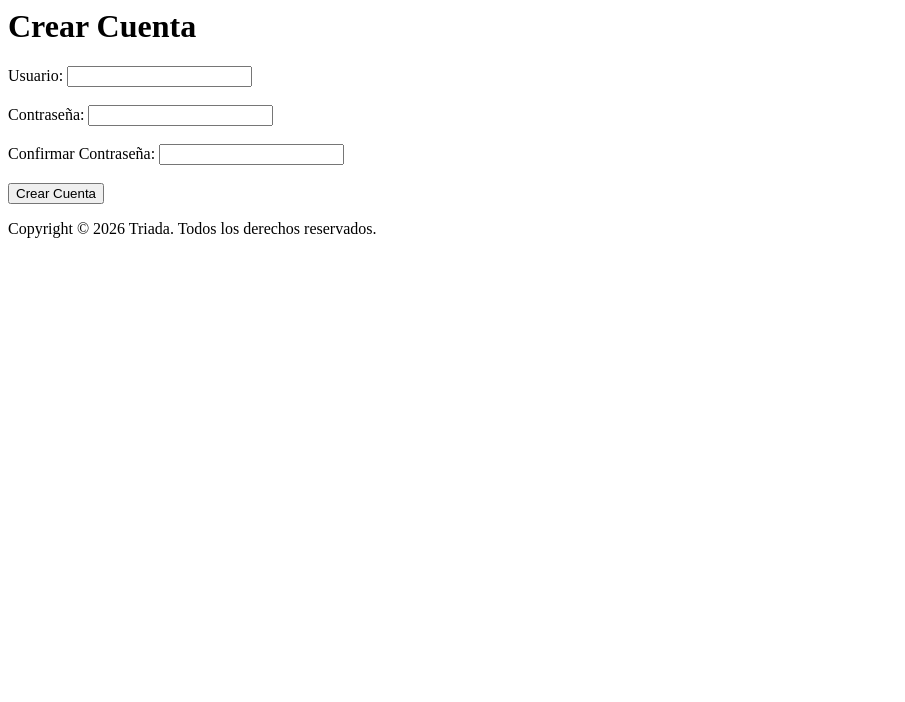
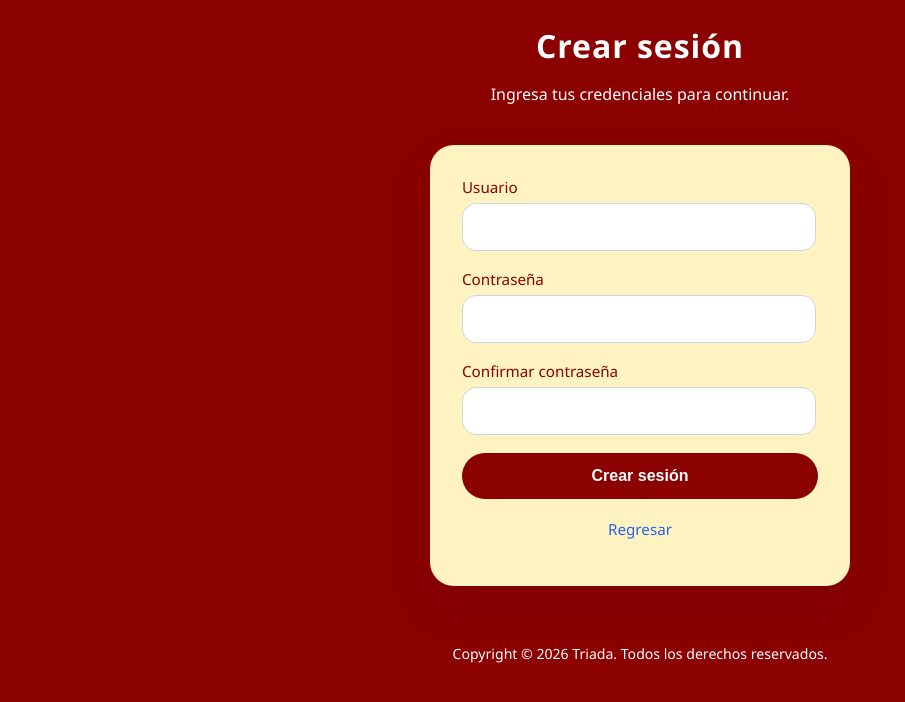
Before and after one commit to martinezgalazhugo-cloud/ProyectoFinal, a plain HTML site: page html/CrearSesion.html in a window 1280 px wide. Shown: the whole page, without its empty margins (0-905 px from the left). Drawn offline with Linux system fonts and the light colour scheme.

Commit message:
Inicio de Sesion
Co-authored-by: Copilot <copilot@github.com>

```diff
--- /dev/null
+++ b/css/stylesSesion.css
@@ -0,0 +1,121 @@
+/* stylesSesion.css */
+/* Estilos para la página de inicio de sesión */
+body {
+  margin: 0;
+  font-family: 'Segoe UI', Arial;
+  min-height: 100vh;
+  background: #8B0000;
+  color: #ffffff;
+}
+
+/* Estilos del encabezado de la página */
+header {
+  text-align: center;
+  padding: 24px 16px 0;
+}
+
+header h1 {
+  margin: 0;
+  font-size: 2rem;
+  letter-spacing: 0.03em;
+}
+
+main {
+  display: flex;
+  justify-content: center;
+  align-items: center;
+  padding: 24px;
+}
+
+/* Ajuste del contenedor del formulario y la tarjeta blanca */
+#section-login {
+  width: 100%;
+  max-width: 420px;
+}
+
+.login-card {
+  background: #fff3c2;
+  border-radius: 24px;
+  box-shadow: 0 20px 50px rgba(15, 23, 42, 0.08);
+  padding: 32px;
+}
+
+#section-login form {
+  display: grid;
+  gap: 18px;
+}
+
+#section-login label {
+  display: block;
+  font-size: 0.95rem;
+  margin-bottom: 6px;
+  color: #8B0000;
+}
+
+/* Estilo de los campos de entrada */
+#section-login input {
+  width: 90%;
+  padding: 14px 16px;
+  border: 1px solid #cbd5e1;
+  border-radius: 14px;
+  font-size: medium;
+  transition: border-color 0.2s ease, box-shadow 0.2s ease;
+}
+
+/* Enfoque visible para mejorar la accesibilidad */
+#section-login input:focus {
+  outline: none;
+  border-color: #5b8dff;
+  box-shadow: 0 0 0 4px rgba(91, 141, 255, 0.16);
+}
+
+/* Estilo del botón principal de inicio de sesión */
+.btn-login {
+  width: 100%;
+  display: inline-flex;
+  justify-content: center;
+  align-items: center;
+  padding: 14px 18px;
+  border: none;
+  border-radius: 999px;
+  background: #8B0000;
+  color: #ffffff;
+  font-size: 1rem;
+  font-weight: 600;
+  cursor: pointer;
+  transition: background 0.2s ease, transform 0.15s ease;
+}
+
+/* Hover y efecto visual al presionar */
+.btn-login:hover {
+  background: #c10000;
+}
+
+.btn-login:active {
+  transform: translateY(1px);
+}
+
+/* Texto con enlace para registrar una nueva cuenta */
+.account-text {
+  margin-top: 20px;
+  text-align: center;
+  font-size: 0.95rem;
+  color: #475569;
+}
+
+.account-text a {
+  color: #2563eb;
+  text-decoration: none;
+}
+
+/* Estilo del enlace al pasar el ratón */
+.account-text a:hover {
+  text-decoration: underline;
+}
+
+footer {
+  text-align: center;
+  padding: 20px 16px 32px;
+  font-size: 0.88rem;
+  color: #ffffff;
+}
--- a/html/CrearSesion.html
+++ b/html/CrearSesion.html
@@ -1,29 +1,55 @@
-<html>
+<!DOCTYPE html>
+<html lang="es">
+<head>
+  <meta charset="UTF-8">
+  <meta name="viewport" content="width=device-width, initial-scale=1.0">
+  <title>Crear sesión</title>
+  <!-- Conecta el HTML con los estilos definidos para la página de sesión -->
+  <link rel="stylesheet" href="../css/stylesSesion.css">
+</head>
+<body>
+  <!-- Encabezado principal de la página -->
   <header>
-        <h1>Crear Cuenta</h1>
+    <h1>Crear sesión</h1>
+    <p>Ingresa tus credenciales para continuar.</p>
   </header>
 
   <main>
-        <section>
-            <div>
+    <section id="section-login">
+      <div class="login-card">
+        <!-- Contenedor visual principal del formulario -->
         <form action="../index.html" method="post">
-                    <label for="username">Usuario:</label>
-                    <input type="text" id="username" name="username" required><br><br>
-                    <label for="password">Contraseña:</label>
-                    <input type="password" id="password" name="password" required><br><br>
-                    <label for="confirm_password">Confirmar Contraseña:</label>
-                    <input type="password" id="confirm_password" name="confirm_password" required><br><br>
-                    <a href="../html/IniciarSesion.html" style="text-decoration: none;">
-                        <button type="button" style="display: block;">Crear Cuenta</button>
-                    </a>
+          <!-- Grupo de campo para el usuario -->
+          <div class="form-group">
+            <label for="username">Usuario</label>
+            <input type="text" id="username" name="username" required autocomplete="username">
+          </div>
+
+          <!-- Grupo de campo para la contraseña -->
+          <div class="form-group">
+            <label for="password">Contraseña</label>
+            <input type="password" id="password" name="password" required autocomplete="current-password">
+          </div>
+
+          <!-- Grupo de campo para la contraseña -->
+          <div class="form-group">
+            <label for="password">Confirmar contraseña</label>
+            <input type="password" id="password" name="password" required autocomplete="current-password">
+          </div>
+
+          <!-- Botón de enviar el formulario -->
+          <button type="submit" class="btn-login">Crear sesión</button>
         </form>
+
+        <p class="account-text">
+          <a href="../index.html">Regresar</a>
+        </p>
       </div>
     </section>
   </main>
 
   <footer>
-        <div>
     <p>Copyright © 2026 Triada. Todos los derechos reservados.</p>
-        </div>
   </footer>
+</body>
 </html>
```
Also changed, not shown: html/IniciarSesion.html (+40 -17 lines). Lines whose indentation alone changed are shown as unchanged.
